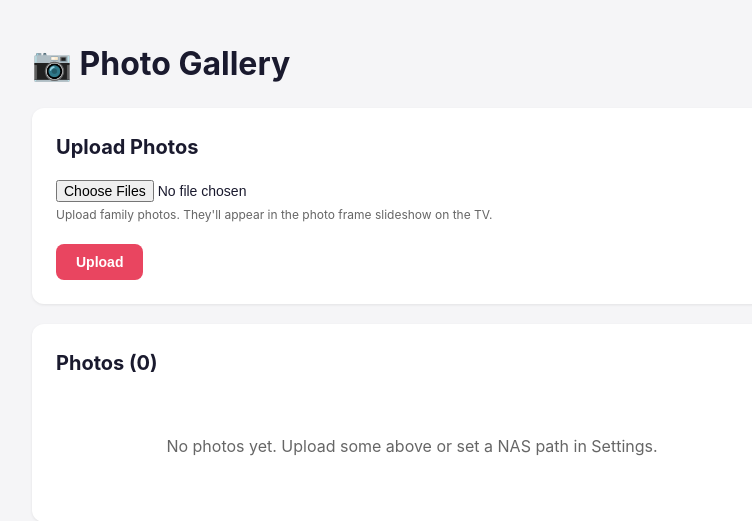
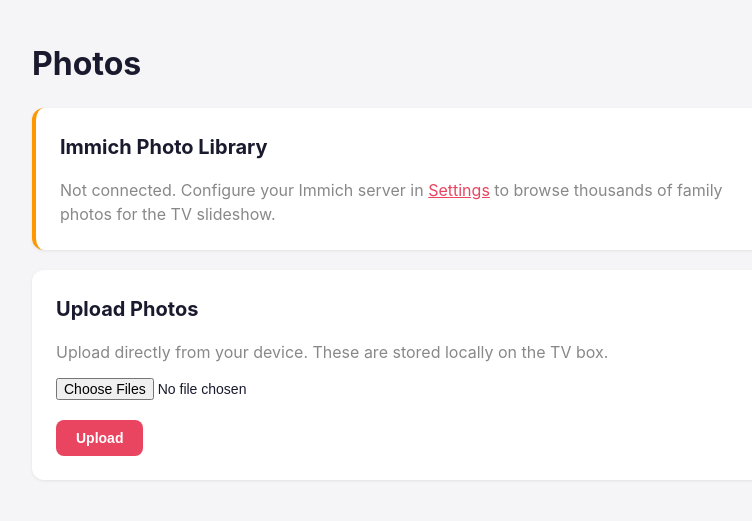
Before and after one commit to sandbreak80/senior-tv, a Flask app: page /admin/photos in a window 1280 px wide. Shown: the part 67-588 px from the top of the page, without its empty margins (228-980 px from the left). Run offline with Flask 3, Linux system fonts and the light colour scheme; data comes from the database, SQL or seed files in the repository; some libraries are stand-ins or nearby versions.

Commit message:
Rebuild admin photos page with Immich album browser
New photos page shows Immich connection status, photo count, and
album browser with checkboxes. Select multiple albums for the TV
slideshow — photos are pulled from all selected albums. Preview
grid shows sample thumbnails from selected albums.

immich_api.py now supports multi-album selection via immich_album_ids
setting (comma-separated). Falls back to immich_album_id (single)
for backwards compatibility. Random photos pulled from all selected
albums combined.

Upload section kept as fallback for photos not in Immich.

Co-Authored-By: Claude Opus 4.6 (1M context) <noreply@anthropic.com>

```diff
--- a/immich_api.py
+++ b/immich_api.py
@@ -29,9 +29,11 @@ def get_random_photos(count=20):
     Otherwise pulls from the entire library.
     """
     from models import get_setting
-    album_id = get_setting("immich_album_id") or ""
+    # Support both single album (immich_album_id) and multi-album (immich_album_ids)
+    album_ids_str = get_setting("immich_album_ids") or get_setting("immich_album_id") or ""
+    album_ids = [a.strip() for a in album_ids_str.split(",") if a.strip()]
 
-    cache_key = f"immich_random_{count}_{album_id}"
+    cache_key = f"immich_random_{count}_{album_ids_str}"
     cached = cache.get(cache_key)
     if cached is not None:
         return cached
@@ -41,17 +43,21 @@ def get_random_photos(count=20):
         return []
 
     try:
-        if album_id:
-            # Fetch from specific album
-            resp = requests.get(
-                f"{url}/api/albums/{album_id}",
-                headers=_headers(api_key),
-                timeout=10,
-            )
-            resp.raise_for_status()
-            assets = resp.json().get("assets", [])
-            # Shuffle and take `count` random photos
+        if album_ids:
+            # Fetch from selected albums
             import random
+            assets = []
+            for album_id in album_ids:
+                try:
+                    resp = requests.get(
+                        f"{url}/api/albums/{album_id}",
+                        headers=_headers(api_key),
+                        timeout=10,
+                    )
+                    resp.raise_for_status()
+                    assets.extend(resp.json().get("assets", []))
+                except Exception:
+                    continue
             random.shuffle(assets)
             assets = assets[:count]
         else:
--- a/server.py
+++ b/server.py
@@ -2280,6 +2280,12 @@ def tv_photos():
 @app.route("/admin/photos", methods=["GET", "POST"])
 def admin_photos():
     if request.method == "POST":
+        # Handle album selection save
+        if "save_albums" in request.form:
+            selected = request.form.getlist("albums")
+            models.set_setting("immich_album_ids", ",".join(selected))
+            return redirect("/admin/photos")
+        # Handle file upload
         files = request.files.getlist("photos")
         for f in files:
             if f and f.filename:
@@ -2287,8 +2293,74 @@ def admin_photos():
                 f.save(os.path.join(config.MEDIA_DIR, "photos", filename))
         return redirect("/admin/photos")
 
-    photos = _get_all_photos()
-    return render_template("admin/photos.html", photos=photos)
+    # Immich data
+    import immich_api
+    immich_ok = False
+    immich_albums = []
+    immich_photo_count = 0
+    immich_preview = []
+    selected_album_ids = set((models.get_setting("immich_album_ids") or "").split(","))
+    selected_album_ids.discard("")
+
+    if immich_api.is_configured():
+        ok, msg = immich_api.test_connection()
+        immich_ok = ok
+        immich_photo_count = immich_api.get_photo_count()
+        try:
+            im_url, im_key = immich_api._get_config()
+            resp = requests.get(f"{im_url}/api/albums",
+                                headers={"x-api-key": im_key}, timeout=5)
+            if resp.ok:
+                for a in resp.json():
+                    album = {
+                        "id": a["id"],
+                        "name": a["albumName"],
+                        "count": a.get("assetCount", 0),
+                        "selected": a["id"] in selected_album_ids,
+                        "thumb_id": a.get("albumThumbnailAssetId", ""),
+                    }
+                    immich_albums.append(album)
+                immich_albums.sort(key=lambda x: (-x["selected"], -x["count"], x["name"]))
+        except Exception:
+            pass
+
+        # Preview: get sample photos from selected albums or random
+        cache.set("immich_preview", None, ttl=0)
+        if selected_album_ids:
+            for aid in list(selected_album_ids)[:3]:
+                try:
+                    resp = requests.get(f"{im_url}/api/albums/{aid}",
+                                        headers={"x-api-key": im_key}, timeout=5)
+                    if resp.ok:
+                        assets = resp.json().get("assets", [])[:8]
+                        for asset in assets:
+                            if asset.get("type") == "IMAGE":
+                                immich_preview.append({
+                                    "id": asset["id"],
+                                    "url": f"/api/immich-photo/{asset['id']}?size=thumbnail",
+                                    "name": asset.get("originalFileName", ""),
+                                })
+                except Exception:
+                    pass
+        if not immich_preview:
+            # Show random sample
+            sample = immich_api.get_random_photos(count=12)
+            immich_preview = [{"id": p["id"], "url": p["thumb"], "name": p["name"]} for p in sample]
+
+    # Local uploaded photos
+    uploaded = []
+    photo_dir = os.path.join(config.MEDIA_DIR, "photos")
+    os.makedirs(photo_dir, exist_ok=True)
+    for f in sorted(os.listdir(photo_dir)):
+        if f.lower().endswith(('.jpg', '.jpeg', '.png', '.gif', '.webp')):
+            uploaded.append({"url": f"/static/media/photos/{f}", "name": f})
+
+    return render_template("admin/photos.html",
+                           immich_ok=immich_ok, immich_albums=immich_albums,
+                           immich_photo_count=immich_photo_count,
+                           immich_preview=immich_preview,
+                           selected_album_ids=selected_album_ids,
+                           uploaded=uploaded)
 
 
 @app.route("/admin/photos/delete/<filename>", methods=["POST"])
--- a/templates/admin/photos.html
+++ b/templates/admin/photos.html
@@ -1,40 +1,105 @@
 {% extends "admin/base.html" %}
 {% block title %}Photos{% endblock %}
 {% block content %}
-<h1 style="margin: 20px 0;">📷 Photo Gallery</h1>
+<h1 style="margin: 20px 0;">Photos</h1>
 
-<div class="card">
+<!-- Immich Integration -->
+{% if immich_ok %}
+<div class="card" style="border-left: 4px solid #4caf50;">
+    <div style="display: flex; justify-content: space-between; align-items: center; margin-bottom: 16px;">
+        <div>
+            <h2 style="margin: 0;">Immich Photo Library</h2>
+            <div style="color: #888; margin-top: 4px;">{{ "{:,}".format(immich_photo_count) }} photos available</div>
+        </div>
+        <span style="background: #4caf50; color: #fff; padding: 4px 12px; border-radius: 20px; font-size: 13px;">Connected</span>
+    </div>
+
+    {% if immich_albums %}
+    <form method="POST">
+        <input type="hidden" name="save_albums" value="1">
+        <h3 style="margin: 20px 0 12px; font-size: 16px;">Select albums for the TV slideshow:</h3>
+        <div style="display: grid; grid-template-columns: repeat(auto-fill, minmax(280px, 1fr)); gap: 12px;">
+            {% for album in immich_albums %}
+            <label style="display: flex; align-items: center; gap: 12px; padding: 12px; background: {{ '#e8f5e9' if album.selected else '#f8f9fa' }}; border: 2px solid {{ '#4caf50' if album.selected else '#e0e0e0' }}; border-radius: 10px; cursor: pointer; transition: all 0.15s;">
+                <input type="checkbox" name="albums" value="{{ album.id }}" {{ 'checked' if album.selected }} style="width: 20px; height: 20px; accent-color: #4caf50;">
+                {% if album.thumb_id %}
+                <img src="/api/immich-photo/{{ album.thumb_id }}?size=thumbnail" style="width: 48px; height: 48px; object-fit: cover; border-radius: 6px;" loading="lazy">
+                {% else %}
+                <div style="width: 48px; height: 48px; background: #ddd; border-radius: 6px; display: flex; align-items: center; justify-content: center; font-size: 24px;">📷</div>
+                {% endif %}
+                <div style="flex: 1; min-width: 0;">
+                    <div style="font-weight: 600; overflow: hidden; text-overflow: ellipsis; white-space: nowrap;">{{ album.name }}</div>
+                    <div style="font-size: 13px; color: #888;">{{ album.count }} photos</div>
+                </div>
+            </label>
+            {% endfor %}
+        </div>
+        <div style="margin-top: 16px; display: flex; align-items: center; gap: 16px;">
+            <button type="submit" class="btn btn-primary">Save Album Selection</button>
+            <span style="font-size: 13px; color: #888;">
+                {% if selected_album_ids %}{{ selected_album_ids | length }} album{{ 's' if selected_album_ids | length != 1 }} selected{% else %}All photos (no filter){% endif %}
+            </span>
+        </div>
+    </form>
+    {% else %}
+    <div style="padding: 20px; text-align: center; color: #888;">
+        <p style="font-size: 18px;">No albums found in Immich.</p>
+        <p>Create albums at <a href="{{ immich_url or 'http://192.168.50.165:2283' }}" target="_blank" style="color: #e94560;">your Immich server</a> and they'll appear here.</p>
+        <p style="margin-top: 8px;">Meanwhile, the slideshow pulls random photos from your full library of {{ "{:,}".format(immich_photo_count) }} photos.</p>
+    </div>
+    {% endif %}
+
+    <!-- Preview -->
+    {% if immich_preview %}
+    <div style="margin-top: 24px; border-top: 1px solid #eee; padding-top: 16px;">
+        <h3 style="font-size: 16px; margin-bottom: 12px;">
+            Preview — {% if selected_album_ids %}selected albums{% else %}random sample from library{% endif %}
+        </h3>
+        <div style="display: grid; grid-template-columns: repeat(auto-fill, minmax(120px, 1fr)); gap: 8px;">
+            {% for photo in immich_preview[:16] %}
+            <img src="{{ photo.url }}" alt="{{ photo.name }}" loading="lazy"
+                 style="width: 100%; height: 100px; object-fit: cover; border-radius: 6px;">
+            {% endfor %}
+        </div>
+    </div>
+    {% endif %}
+</div>
+{% elif not immich_ok and immich_photo_count == 0 %}
+<div class="card" style="border-left: 4px solid #ff9800;">
+    <h2>Immich Photo Library</h2>
+    <p style="color: #888;">Not connected. Configure your Immich server in <a href="/admin/settings" style="color: #e94560;">Settings</a> to browse
+    thousands of family photos for the TV slideshow.</p>
+</div>
+{% endif %}
+
+<!-- Upload Photos (fallback) -->
+<div class="card" style="margin-top: 16px;">
     <h2>Upload Photos</h2>
+    <p style="color: #888; margin-bottom: 12px;">Upload directly from your device. These are stored locally on the TV box.</p>
     <form method="POST" enctype="multipart/form-data">
         <div class="form-group">
             <input type="file" name="photos" multiple accept="image/*">
-            <div class="hint">Upload family photos. They'll appear in the photo frame slideshow on the TV.</div>
         </div>
         <button type="submit" class="btn btn-primary">Upload</button>
     </form>
 </div>
 
-<div class="card">
-    <h2>Photos ({{ photos | length }})</h2>
-    {% if photos %}
+{% if uploaded %}
+<div class="card" style="margin-top: 16px;">
+    <h2>Uploaded Photos ({{ uploaded | length }})</h2>
     <div style="display: grid; grid-template-columns: repeat(auto-fill, minmax(150px, 1fr)); gap: 12px;">
-        {% for photo in photos %}
+        {% for photo in uploaded %}
         <div style="position: relative;">
-            <img src="{{ photo.url }}" alt="{{ photo.name }}" style="width: 100%; height: 120px; object-fit: cover; border-radius: 8px;">
+            <img src="{{ photo.url }}" alt="{{ photo.name }}" style="width: 100%; height: 120px; object-fit: cover; border-radius: 8px;" loading="lazy">
             <div style="font-size: 11px; color: var(--text-muted); margin-top: 4px; overflow: hidden; text-overflow: ellipsis; white-space: nowrap;">
                 {{ photo.name }}
-                {% if photo.source == 'nas' %}<span style="color: var(--primary);">(NAS)</span>{% endif %}
             </div>
-            {% if photo.source == 'upload' %}
             <form method="POST" action="/admin/photos/delete/{{ photo.name }}" style="position: absolute; top: 4px; right: 4px;">
                 <button type="submit" class="btn btn-sm btn-danger" style="padding: 2px 8px; font-size: 11px;" onclick="return confirm('Delete?')">✕</button>
             </form>
-            {% endif %}
         </div>
         {% endfor %}
     </div>
-    {% else %}
-    <p class="empty">No photos yet. Upload some above or set a NAS path in Settings.</p>
-    {% endif %}
 </div>
+{% endif %}
 {% endblock %}
```
